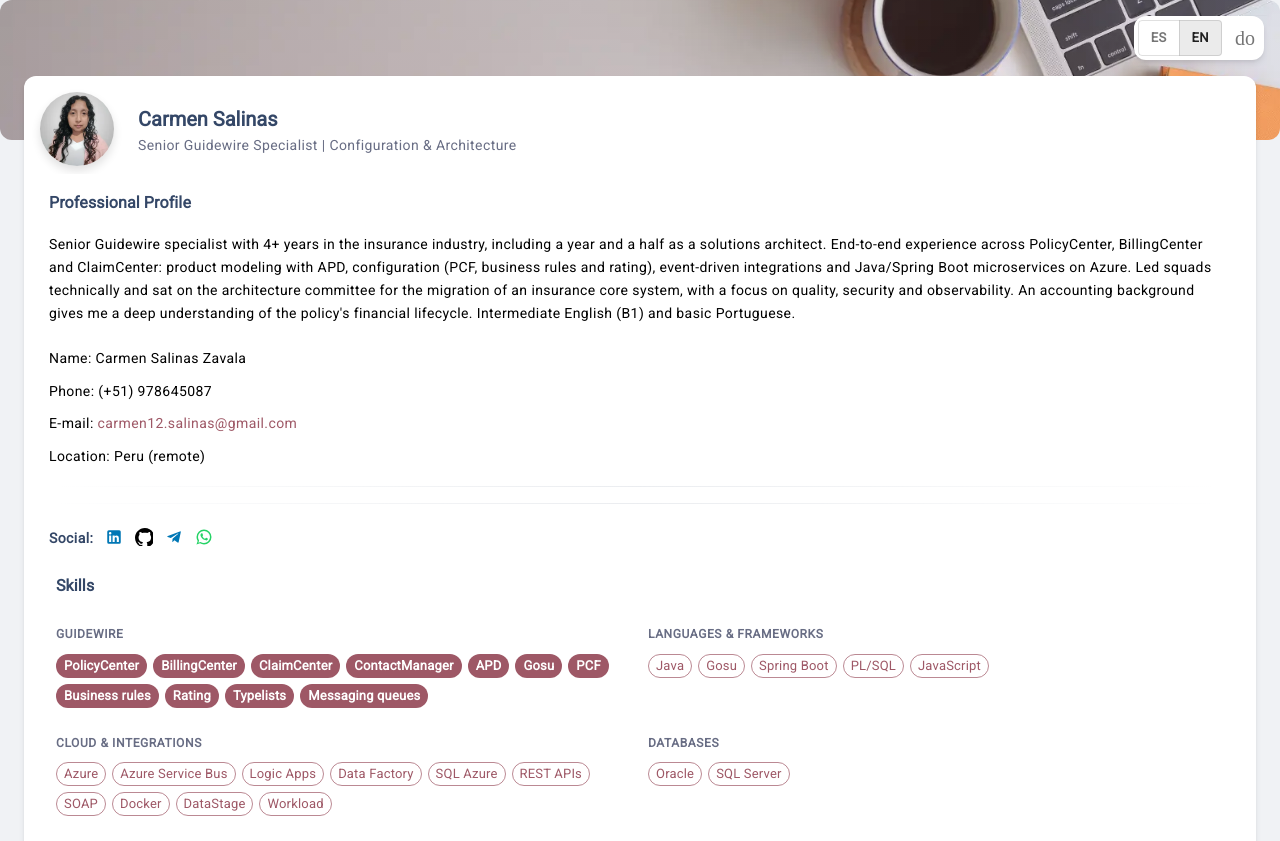
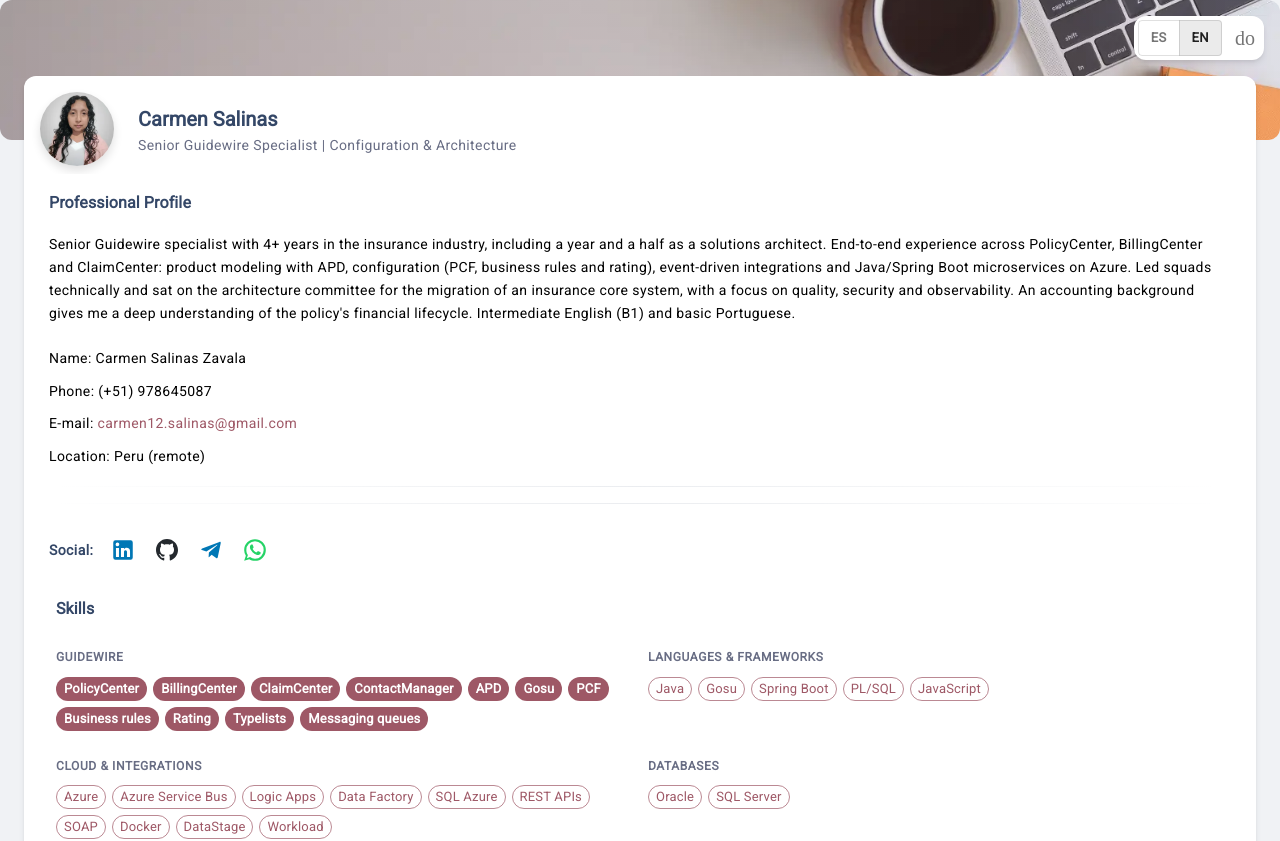
Before and after one commit to carmensalinas/cv, a React (Create React App) app: page / in a window 1280 px wide. Shown: the top 841 px of the page. Built offline with nearby package versions, Linux system fonts and the light colour scheme; a web font is replaced by a local one.

Commit message:
ajustes para celular: iconos de redes y vista previa al compartir
- iconos de redes mas grandes (26 px) con area tactil de 44 x 44 px
- imagen para compartir con el contenido centrado para que LinkedIn no corte el apellido; se renombra para que LinkedIn cargue la nueva

```diff
--- a/public/index.html
+++ b/public/index.html
@@ -27,7 +27,7 @@
       content="Configuración Guidewire, Gosu, Java y arquitectura de soluciones para seguros."
     />
     <meta property="og:url" content="%REACT_APP_SITE_URL%/es" />
-    <meta property="og:image" content="%REACT_APP_SITE_URL%/og-image.jpg" />
+    <meta property="og:image" content="%REACT_APP_SITE_URL%/og-image-v2.jpg" />
     <meta property="og:image:width" content="1200" />
     <meta property="og:image:height" content="630" />
     <meta property="og:locale" content="es_PE" />
@@ -45,7 +45,7 @@
         "jobTitle": "Senior Guidewire Specialist",
         "description": "Senior Guidewire specialist: PolicyCenter, BillingCenter and ClaimCenter configuration, Gosu, Java and solutions architecture for insurance.",
         "url": "%REACT_APP_SITE_URL%/",
-        "image": "%REACT_APP_SITE_URL%/og-image.jpg",
+        "image": "%REACT_APP_SITE_URL%/og-image-v2.jpg",
         "email": "mailto:carmen12.salinas@gmail.com",
         "address": { "@type": "PostalAddress", "addressCountry": "PE" },
         "knowsLanguage": ["es", "en", "pt"],
--- a/src/examples/Cards/InfoCards/ProfileInfoCard/index.js
+++ b/src/examples/Cards/InfoCards/ProfileInfoCard/index.js
@@ -16,13 +16,11 @@
 
 // Material Dashboard 2 React base styles
 import colors from "assets/theme/base/colors";
-import typography from "assets/theme/base/typography";
 
 function ProfileInfoCard({ title, description, info1, info2, info3, info4, social, socialLabel }) {
   const labels = [];
   const values = [];
   const { socialMediaColors } = colors;
-  const { size } = typography;
 
   // Convert this form `objectKey` of the object key in to this `object key`
   // Render the card info items
@@ -46,11 +44,14 @@
       href={link}
       target="_blank"
       rel="noreferrer"
-      fontSize={size.lg}
       color={socialMediaColors[color].main}
-      pr={1}
-      pl={0.5}
-      lineHeight={1}
+      // 44px touch target (Apple/Google guideline) around a 26px icon
+      display="inline-flex"
+      alignItems="center"
+      justifyContent="center"
+      width="44px"
+      height="44px"
+      sx={{ "& svg": { fontSize: "26px", width: "26px", height: "26px" } }}
     >
       {icon}
     </MDBox>
@@ -88,7 +89,7 @@
         </MDBox>
         <MDBox>
           {renderItems}
-          <MDBox display="flex" py={1} pr={2}>
+          <MDBox display="flex" alignItems="center" flexWrap="wrap" py={1} pr={2}>
             <MDTypography variant="button" fontWeight="bold" textTransform="capitalize">
               {socialLabel}: &nbsp;
             </MDTypography>
--- a/src/layouts/profile/index.js
+++ b/src/layouts/profile/index.js
@@ -114,9 +114,10 @@
                     icon: (
                       <svg
                         xmlns="http://www.w3.org/2000/svg"
-                        width="18"
-                        height="18"
-                        viewBox="0 0 22 22"
+                        viewBox="0 0 24 24"
+                        fill="currentColor"
+                        // the GitHub mark has no inner padding, so it is drawn a bit smaller to match the other icons
+                        style={{ width: 22, height: 22 }}
                       >
                         <path d="M12 0c-6.626 0-12 5.373-12 12 0 5.302 3.438 9.8 8.207 11.387.599.111.793-.261.793-.577v-2.234c-3.338.726-4.033-1.416-4.033-1.416-.546-1.387-1.333-1.756-1.333-1.756-1.089-.745.083-.729.083-.729 1.205.084 1.839 1.237 1.839 1.237 1.07 1.834 2.807 1.304 3.492.997.107-.775.418-1.305.762-1.604-2.665-.305-5.467-1.334-5.467-5.931 0-1.311.469-2.381 1.236-3.221-.124-.303-.535-1.524.117-3.176 0 0 1.008-.322 3.301 1.23.957-.266 1.983-.399 3.003-.404 1.02.005 2.047.138 3.006.404 2.291-1.552 3.297-1.23 3.297-1.23.653 1.653.242 2.874.118 3.176.77.84 1.235 1.911 1.235 3.221 0 4.609-2.807 5.624-5.479 5.921.43.372.823 1.102.823 2.222v3.293c0 .319.192.694.801.576 4.765-1.589 8.199-6.086 8.199-11.386 0-6.627-5.373-12-12-12z" />
                       </svg>
```
Also changed, not shown: public/og-image-v2.jpg (added), public/og-image.jpg (deleted).
